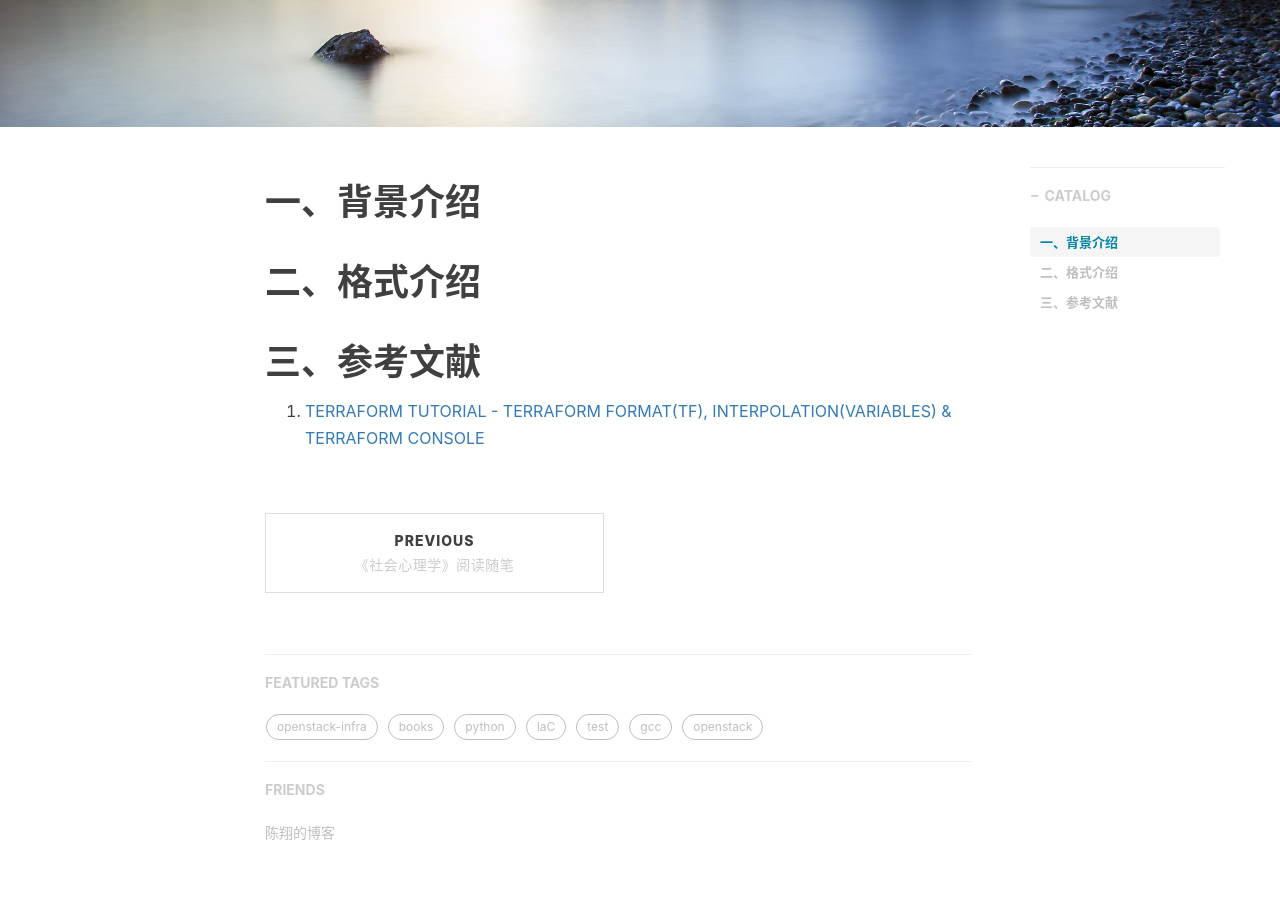
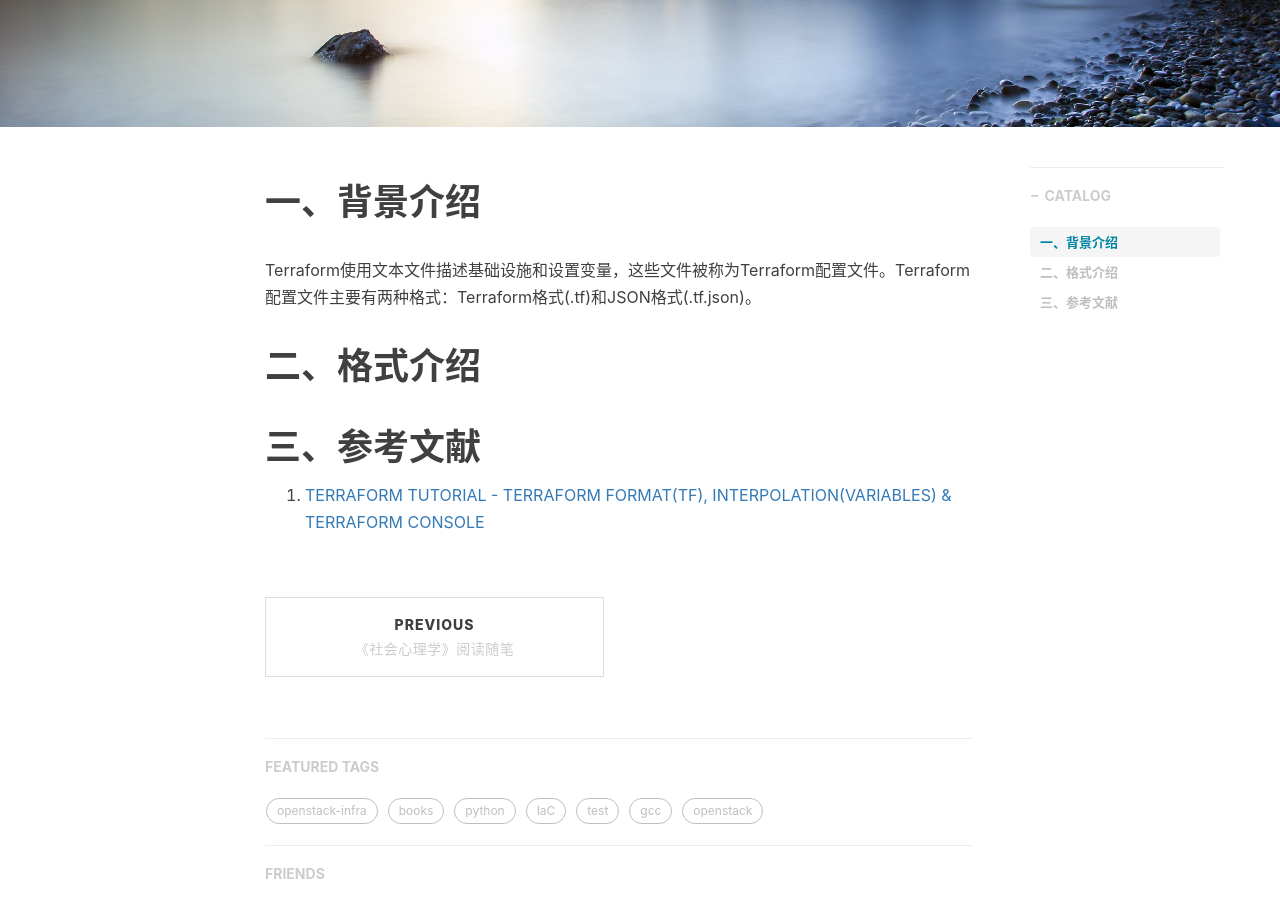
Before and after one commit to shihai1991/shihai1991.github.io, a Jekyll site: the page built from _posts/2022-10-14-Terraform format介绍.md, in a window 1280 px wide and 900 px high, scrolled down 330 px. Built offline with Jekyll 4.4.1, drawn with Linux system fonts in a browser that asks for light colours; nearby versions of some CDN libraries; comment, search, counter and statistics services are not loaded.

Commit message:
Update 2022-10-14-Terraform format介绍.md

```diff
--- a/_posts/2022-10-14-Terraform format介绍.md
+++ b/_posts/2022-10-14-Terraform format介绍.md
@@ -9,7 +9,7 @@ tags:
 time: '2022.10.14 17:42:00'
 ---
 # 一、背景介绍
-
+Terraform使用文本文件描述基础设施和设置变量，这些文件被称为Terraform配置文件。Terraform配置文件主要有两种格式：Terraform格式(.tf)和JSON格式(.tf.json)。
 
 # 二、格式介绍
 
```
